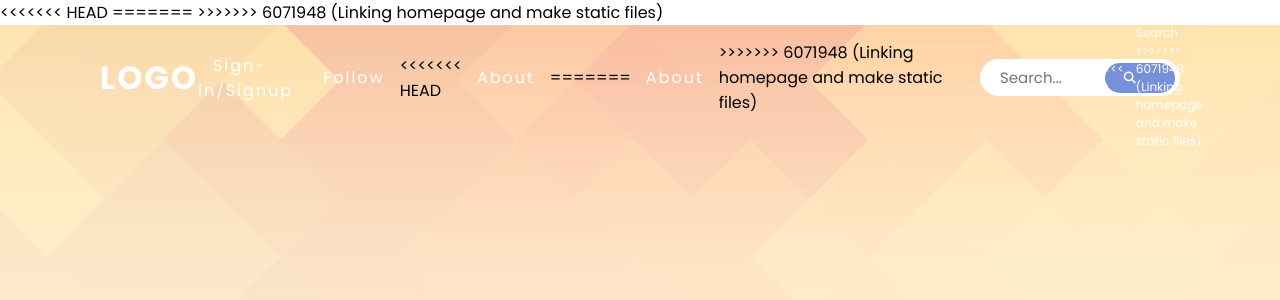
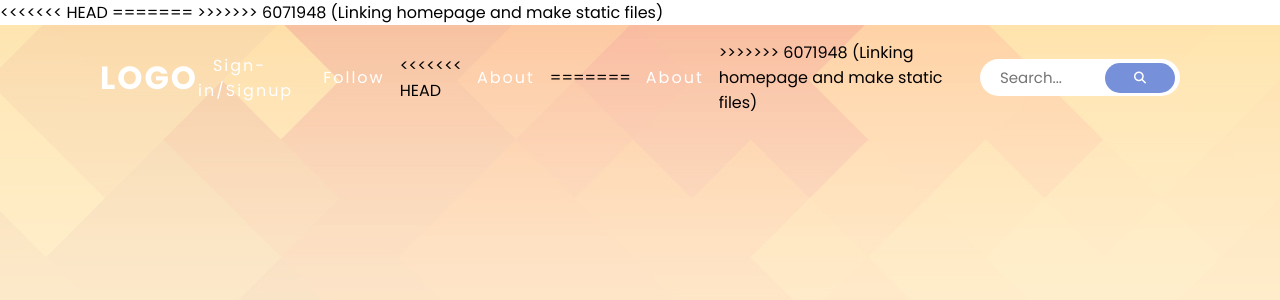
Before and after one commit to noobrock123/HootyLibrary, a Django app: template MAIN_APP/templates/homepage/homepage.html in a window 1280 px wide. Shown: the top 300 px of the page. Run offline with Django 4.2, Linux system fonts and the light colour scheme; the template is opened without the code that fills it, so the values that code supplies are empty; parts of the project's set-up code (start-up, migrations or seed data) failed here and were passed over; some libraries are stand-ins or nearby versions.

Commit message:
change homepage.html

```diff
--- a/MAIN_APP/templates/homepage/homepage.html
+++ b/MAIN_APP/templates/homepage/homepage.html
@@ -27,11 +27,7 @@
                 <div class="search_box">
                     <input type="text" class="input" placeholder="Search...">
                     <div class="btn btn_common">
-<<<<<<< HEAD
                         <i class="fas fa-search"></i>
-=======
-                        Search
->>>>>>> 6071948 (Linking homepage and make static files)
                     </div>
                 </div>
         </div>
```
